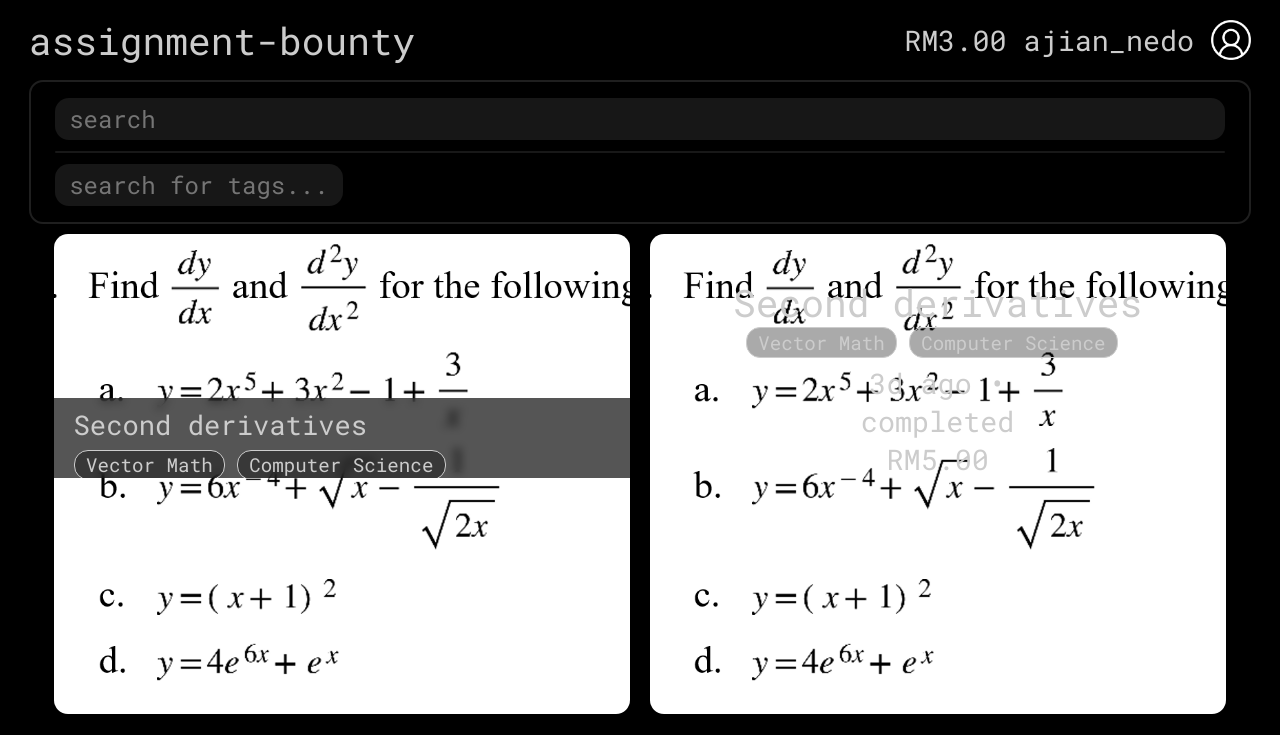
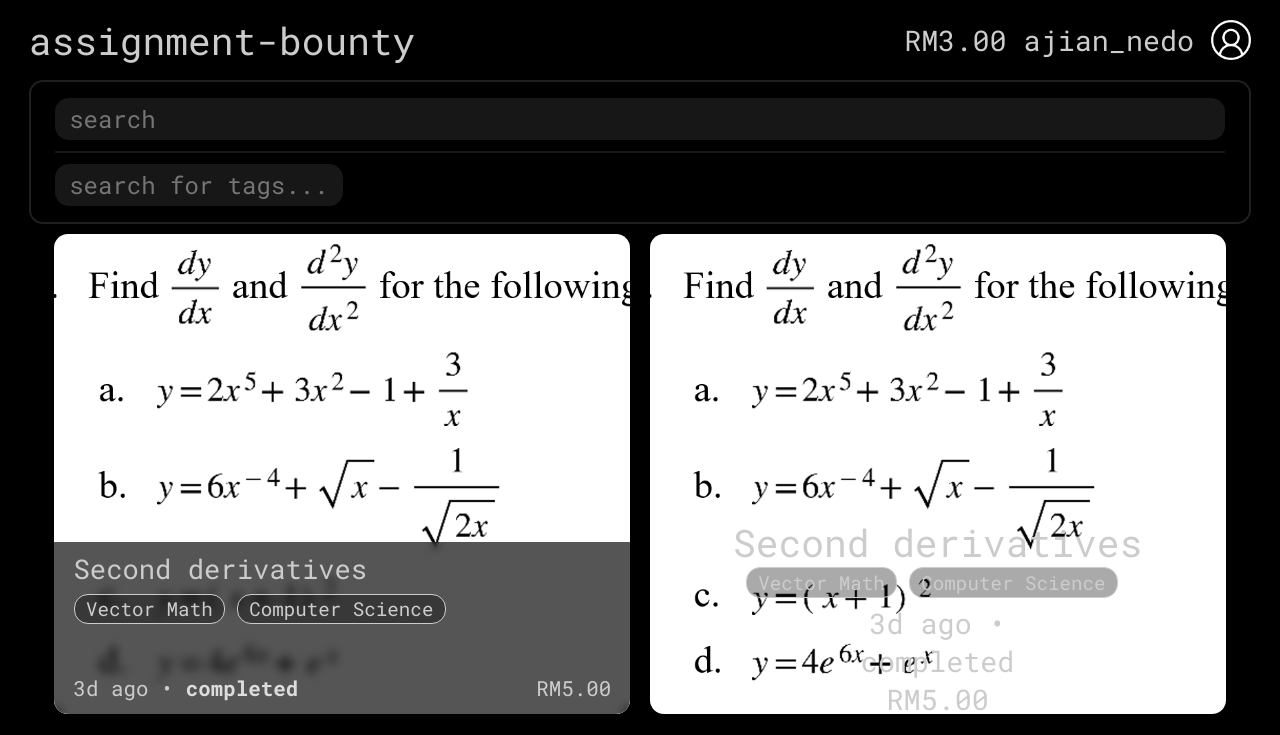
Before and after one commit to ian-hon/assignment-bounty, a Next.js app: page / in a window 1280 px wide. Shown: the top 735 px of the page. Built offline with nearby package versions, Linux system fonts and the light colour scheme.

Commit message:
Workaround 5# for vercel's shitty css minifier

```diff
--- a/src/app/styles/page.css
+++ b/src/app/styles/page.css
@@ -229,7 +229,7 @@
     justify-content: center;
     align-items: end;
 
-    height:50%;
+    height:100%;
     width:100%;
 
     bottom:100%;
```
